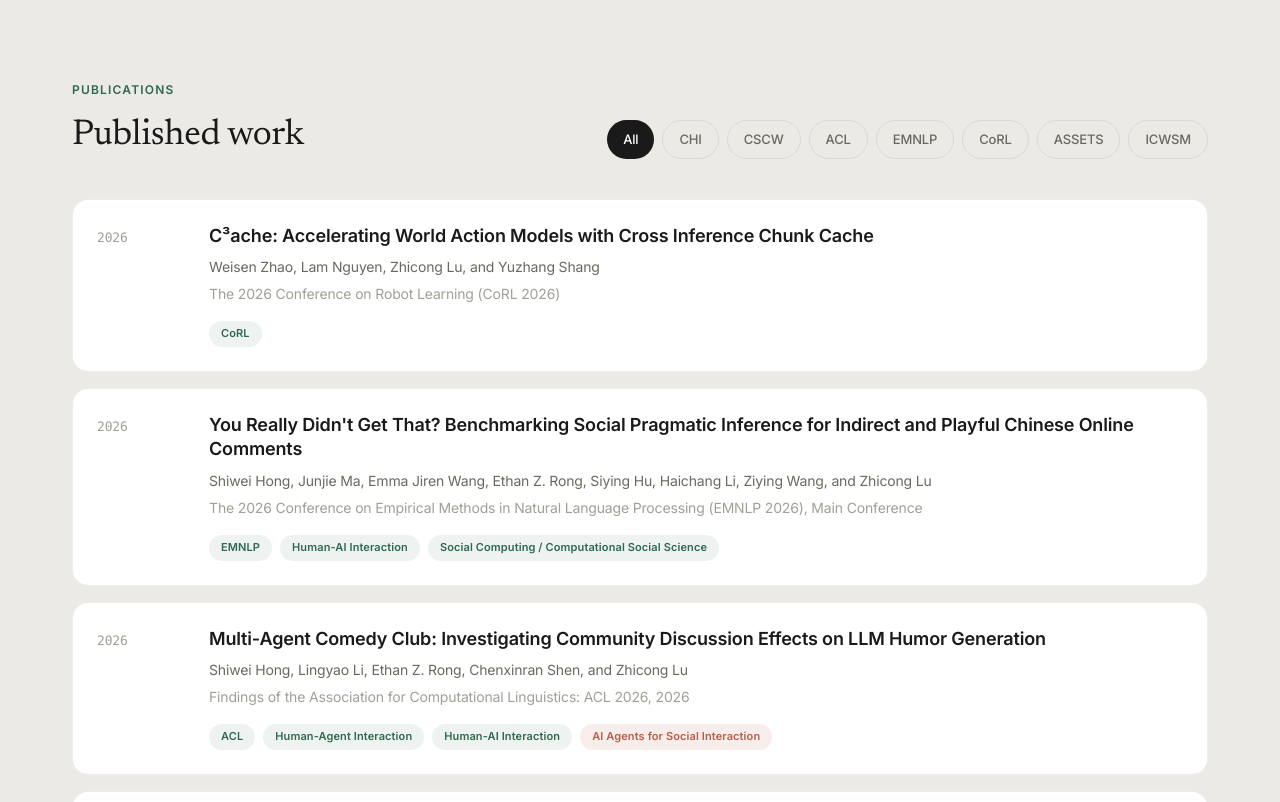
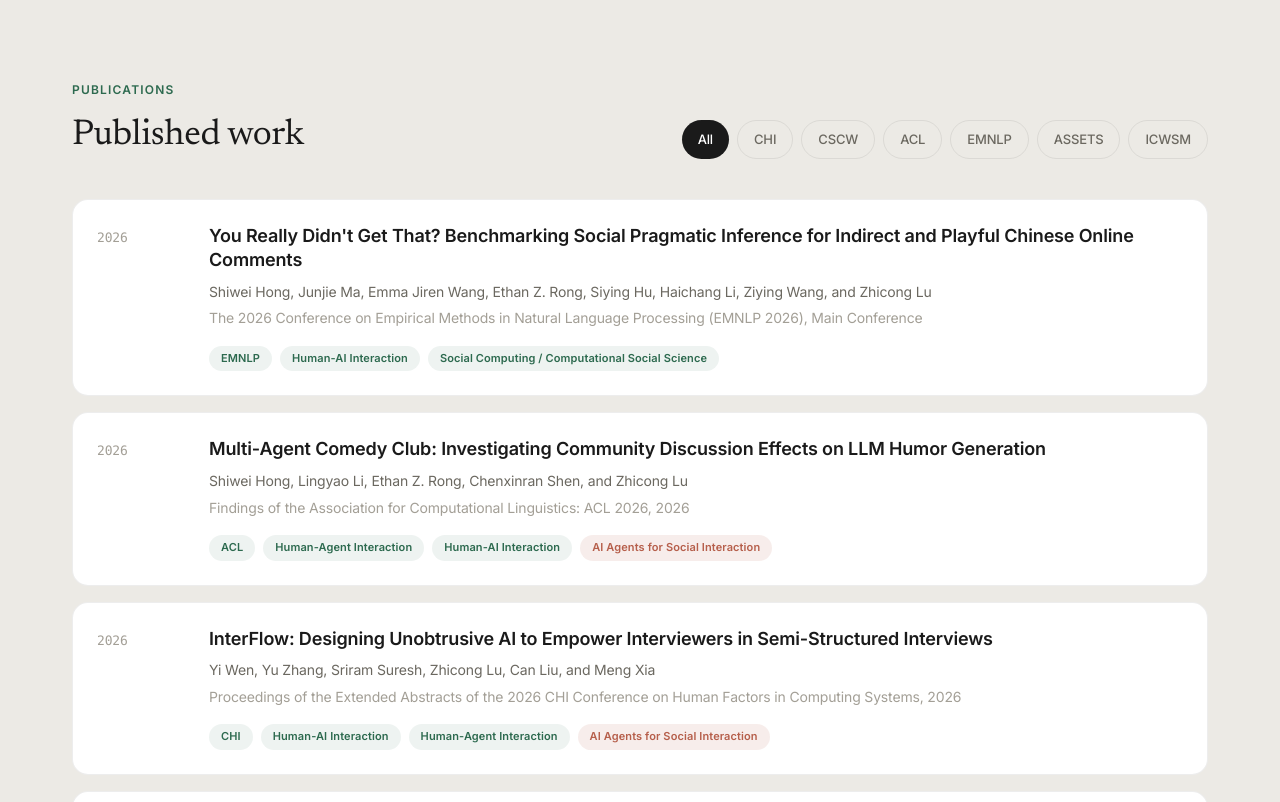
Before and after one commit to deerlab22030/deerlab, a React (Vite) app: page /#/research in a window 1280 px wide. Shown: the part 1340-2142 px from the top of the page. Built offline with nearby package versions, Linux system fonts and the light colour scheme.

Commit message:
Temporarily hide CoRL announcement and publication

```diff
--- a/src/pages/NewsPage.tsx
+++ b/src/pages/NewsPage.tsx
@@ -17,6 +17,7 @@ type NewsItem = {
 };
 
 const NEWS: NewsItem[] = [
+  /* Temporarily hidden until the lab authorizes publication.
   {
     title: 'Paper accepted to CoRL 2026',
     date: '2026 September',
@@ -25,6 +26,7 @@ const NEWS: NewsItem[] = [
     relatedLink: 'https://arxiv.org/pdf/2606.08962',
     relatedLinkLabel: 'Read the full paper',
   },
+  */
   {
     title: 'Paper accepted to the EMNLP 2026 Main Conference',
     date: '2026 August',
--- a/src/pages/ResearchPage.tsx
+++ b/src/pages/ResearchPage.tsx
@@ -64,6 +64,7 @@ const AREAS = [
 ];
 
 const PUBLICATIONS = [
+  /* Temporarily hidden until the lab authorizes publication.
   {
     year: '2026',
     title: 'C³ache: Accelerating World Action Models with Cross Inference Chunk Cache',
@@ -72,6 +73,7 @@ const PUBLICATIONS = [
     link: 'https://arxiv.org/pdf/2606.08962',
     tags: ['CoRL'],
   },
+  */
   {
     year: '2026',
     title: "You Really Didn't Get That? Benchmarking Social Pragmatic Inference for Indirect and Playful Chinese Online Comments",
@@ -234,7 +236,7 @@ const PUBLICATIONS = [
   },
 ];
 
-const VENUE_FILTERS = ['All', 'CHI', 'CSCW', 'ACL', 'EMNLP', 'CoRL', 'ASSETS', 'ICWSM'];
+const VENUE_FILTERS = ['All', 'CHI', 'CSCW', 'ACL', 'EMNLP', 'ASSETS', 'ICWSM'];
 
 const pubByTitle = new Map(PUBLICATIONS.map((pub) => [pub.title, pub]));
 const themeByName = new Map(THEMES.map((theme) => [theme.name, theme]));
--- a/src/sections/Footer.tsx
+++ b/src/sections/Footer.tsx
@@ -16,7 +16,7 @@ export default function Footer() {
             <div>
               <h4 className="text-[13px] font-semibold mb-4 uppercase tracking-[0.08em]" style={{ color: 'rgba(255,255,255,0.42)' }}>Last Update</h4>
               <div className="text-[14px] leading-relaxed space-y-2" style={{ color: 'rgba(255,255,255,0.66)' }}>
-                <p>September 7, 2026</p>
+                <p>September 21, 2026</p>
                 <p>Homepage hero video generated with Grok.</p>
                 <p>Research page images generated with GPT-Image2.</p>
               </div>
--- a/src/sections/News.tsx
+++ b/src/sections/News.tsx
@@ -1,6 +1,7 @@
 import { Link } from 'react-router-dom';
 
 const NEWS_ITEMS = [
+  /* Temporarily hidden until the lab authorizes publication.
   {
     date: '2026 September',
     title: 'Paper accepted to CoRL 2026',
@@ -8,6 +9,7 @@ const NEWS_ITEMS = [
     relatedHref: 'https://arxiv.org/pdf/2606.08962',
     relatedLabel: 'Full paper',
   },
+  */
   {
     date: '2026 August',
     title: 'Paper accepted to the EMNLP 2026 Main Conference',
```
